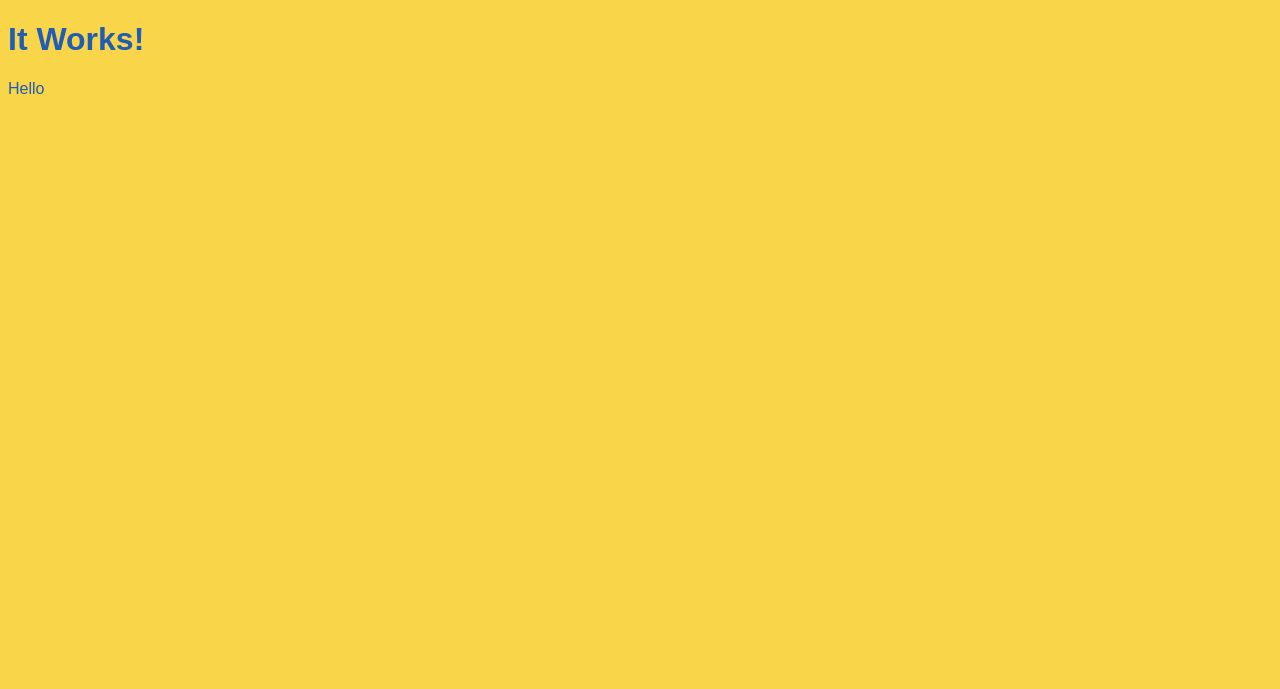
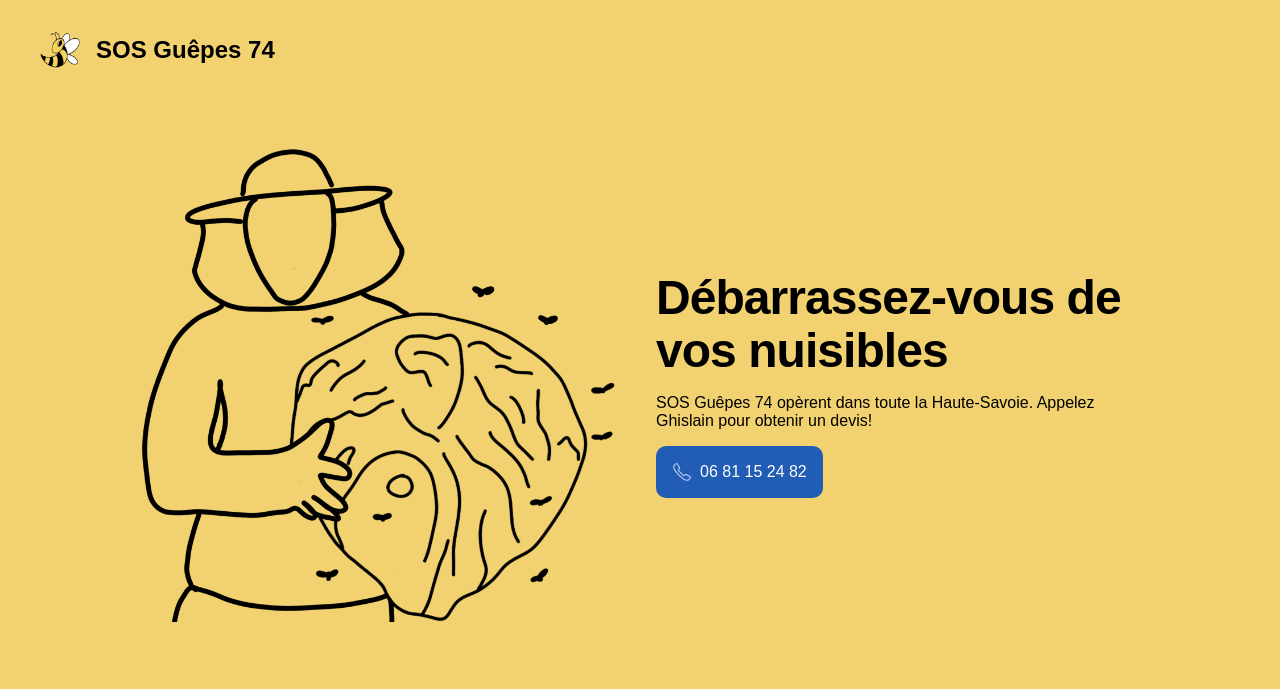
Before and after one commit to sosguepes/sosguepes.github.io, a Gatsby site: page / in a window 1280 px wide. Built offline with nearby package versions, Linux system fonts and the light colour scheme; Gatsby itself is replaced by a stand-in of ours.

Commit message:
feat: add design

```diff
--- a/gatsby-config.ts
+++ b/gatsby-config.ts
@@ -24,7 +24,7 @@ const config: GatsbyConfig = {
         web: [
           {
             name: `DM Sans`,
-            file: `https://fonts.googleapis.com/css2?family=DM+Sans:wght@400;600;700&display=swap`,
+            file: `https://fonts.googleapis.com/css2?family=DM+Sans:wght@400;500;700&display=swap`,
           },
         ],
       },
@@ -32,7 +32,7 @@ const config: GatsbyConfig = {
     {
       resolve: "gatsby-plugin-manifest",
       options: {
-        icon: "src/images/icon.png",
+        icon: "src/images/logo.png",
       },
     },
     "gatsby-plugin-sharp",
--- /dev/null
+++ b/src/components/Banner/Banner.style.ts
@@ -0,0 +1,61 @@
+import { styled } from "styled-components";
+
+export const Section = styled.div`
+  padding-bottom: 32px;
+  padding-top: 16px;
+  width: 100%;
+
+  @media screen and (min-width: 40em) {
+    padding-bottom: 64px;
+    padding-top: 64px;
+  }
+`;
+
+export const Container = styled.section`
+  margin-left: auto;
+  margin-right: auto;
+  max-width: 1080px;
+  padding-left: 32px;
+  padding-right: 32px;
+`;
+
+export const Seperator = styled.div`
+  display: flex;
+  flex-direction: column;
+  gap: 32px;
+  align-items: center;
+
+  @media screen and (min-width: 40em) {
+    flex-direction: row;
+  }
+`;
+
+export const TextContainer = styled.div`
+  width: 100%;
+
+  @media screen and (min-width: 40em) {
+    width: 50%;
+  }
+`;
+
+export const LogoContainer = styled.div`
+  width: 100%;
+  max-width: 2368px;
+  @media screen and (min-width: 40em) {
+    width: 50%;
+  }
+`;
+
+export const TextTitle = styled.h1`
+  font-weight: 800;
+  letter-spacing: -0.02em;
+  line-height: 1.1;
+  margin-bottom: 16px;
+  font-size: 32px;
+  font-family: "DM Sans", sans-serif;
+  margin-top: 0px;
+
+  @media screen and (min-width: 52em) {
+    font-size: 48px;
+  }
+`;
--- /dev/null
+++ b/src/components/Banner/index.tsx
@@ -0,0 +1,37 @@
+import React from "react";
+import {
+  Container,
+  Section,
+  Seperator,
+  TextContainer,
+  LogoContainer,
+  TextTitle,
+} from "./Banner.style";
+import { StaticImage } from "gatsby-plugin-image";
+import CallButton from "components/CallButton";
+
+const Banner = () => (
+  <Section>
+    <Container>
+      <Seperator>
+        <LogoContainer>
+          <StaticImage
+            src="../../images/beekeeper-black.png"
+            alt="Beepkeeper with wasp hive"
+            placeholder="blurred"
+          />
+        </LogoContainer>
+        <TextContainer>
+          <TextTitle>Débarrassez-vous de vos nuisibles</TextTitle>
+          <p>
+            SOS Guêpes 74 opèrent dans toute la Haute-Savoie. Appelez Ghislain
+            pour obtenir un devis!
+          </p>
+          <CallButton />
+        </TextContainer>
+      </Seperator>
+    </Container>
+  </Section>
+);
+
+export default Banner;
--- /dev/null
+++ b/src/components/CallButton/CallButton.style.ts
@@ -0,0 +1,20 @@
+import { secondaryColor } from "style";
+import { styled } from "styled-components";
+
+export const Container = styled.div``;
+
+export const Link = styled.a`
+  color: inherit;
+  text-decoration: none;
+`;
+
+export const Button = styled.div`
+  background-color: ${secondaryColor};
+  color: #ffffff;
+  padding: 16px;
+  display: flex;
+  border-radius: 10px;
+  align-items: center;
+  width: fit-content;
+  gap: 8px;
+`;
--- /dev/null
+++ b/src/components/CallButton/index.tsx
@@ -0,0 +1,29 @@
+import React from "react";
+import { Container, Link, Button } from "./CallButton.style";
+import { StaticImage } from "gatsby-plugin-image";
+
+const PHONE_NUMBER_LOCATION_PREFIX = "+33";
+const PHONE_NUMBER = "0681152482";
+const PHONE_ICON_SIZE = 20;
+
+const CallButton = () => {
+  const phoneNumberWithSpaces = PHONE_NUMBER.match(/.{1,2}/g)?.join(" ");
+  return (
+    <Link href={`tel:${PHONE_NUMBER_LOCATION_PREFIX}${PHONE_NUMBER}`}>
+      <Container>
+        <Button>
+          <StaticImage
+            src="../../images/phone-icon.png"
+            alt="Phone icon"
+            placeholder="blurred"
+            width={PHONE_ICON_SIZE}
+            height={PHONE_ICON_SIZE}
+          />
+          {phoneNumberWithSpaces}
+        </Button>
+      </Container>
+    </Link>
+  );
+};
+
+export default CallButton;
--- /dev/null
+++ b/src/components/Logo/index.tsx
@@ -0,0 +1,18 @@
+import { StaticImage } from "gatsby-plugin-image";
+import React from "react";
+
+const LOGO_SIZE = 40;
+
+const Logo = () => {
+  return (
+    <StaticImage
+      src="../../images/logo.png"
+      alt="SOS Guêpes 74 logo"
+      placeholder="blurred"
+      width={LOGO_SIZE}
+      height={LOGO_SIZE}
+    />
+  );
+};
+
+export default Logo;
--- /dev/null
+++ b/src/components/NavBar/NavBar.style.ts
@@ -0,0 +1,16 @@
+import { styled } from "styled-components";
+
+export const Container = styled.nav`
+  padding-top: 8px;
+  margin-left: auto;
+  margin-right: auto;
+  max-width: 1280px;
+  padding-left: 32px;
+  padding-right: 32px;
+  display: flex;
+  align-items: center;
+`;
+
+export const LogoWrapper = styled.div`
+  margin-right: 16px;
+`;
--- /dev/null
+++ b/src/components/NavBar/index.tsx
@@ -0,0 +1,14 @@
+import React from "react";
+import { Container, LogoWrapper } from "./NavBar.style";
+import Logo from "components/Logo";
+
+const NavBar = () => (
+  <Container>
+    <LogoWrapper>
+      <Logo />
+    </LogoWrapper>
+    <h2>SOS Guêpes 74</h2>
+  </Container>
+);
+
+export default NavBar;
--- a/src/components/PageLayout/PageLayout.style.ts
+++ /dev/null
@@ -1,3 +0,0 @@
-import { styled } from "styled-components";
-
-export const PageContainer = styled.div``;
--- a/src/components/PageLayout/index.tsx
+++ /dev/null
@@ -1,12 +0,0 @@
-import React, { ReactNode } from "react";
-import { PageContainer } from "./PageLayout.style";
-
-interface PropsType {
-  children: ReactNode;
-}
-
-const PageLayout = ({ children }: PropsType) => (
-  <PageContainer>{children}</PageContainer>
-);
-
-export default PageLayout;
--- a/src/global-style.css
+++ b/src/global-style.css
@@ -1,5 +1,9 @@
+* {
+    box-sizing: border-box;
+}
+
 html {
-    background-color: #F9D549;
+    background-color: #f2d270;
     font-family: "DM Sans", sans-serif;
-    color: #215CB5;
+    color: #000000;
 }
--- a/src/pages/index.tsx
+++ b/src/pages/index.tsx
@@ -1,13 +1,16 @@
 import * as React from "react";
 import type { PageProps } from "gatsby";
-import PageLayout from "components/PageLayout";
+import NavBar from "components/NavBar";
+import Banner from "components/Banner";
 
 const IndexPage: React.FC<PageProps> = () => {
   return (
-    <PageLayout>
-      <h1>It Works!</h1>
-      <p>Hello</p>
-    </PageLayout>
+    <>
+      <NavBar />
+      <main>
+        <Banner />
+      </main>
+    </>
   );
 };
 
```
Also changed, not shown: src/images/beekeeper-black.png (added), src/images/beekeeper-white.png (added), src/images/logo.png (renamed from src/images/icon.png), src/images/phone-icon.png (added), 1 other file.
